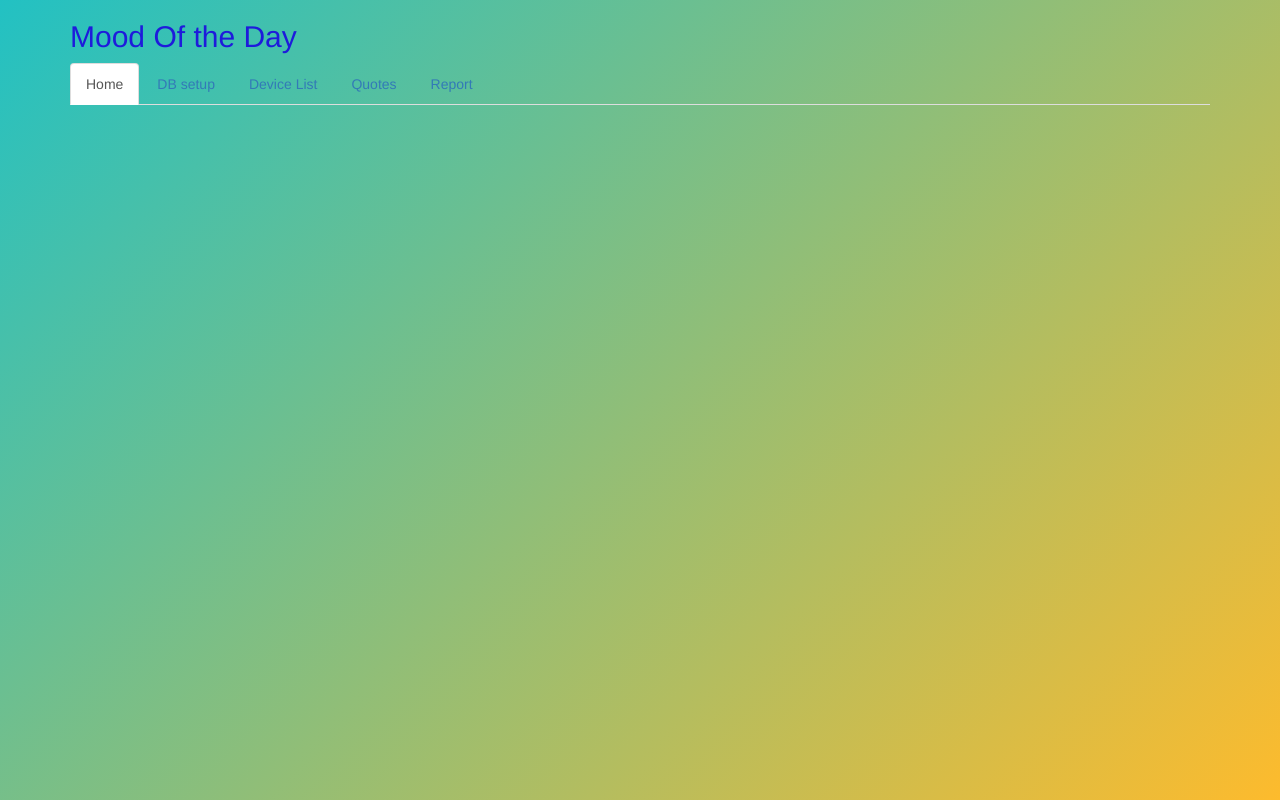
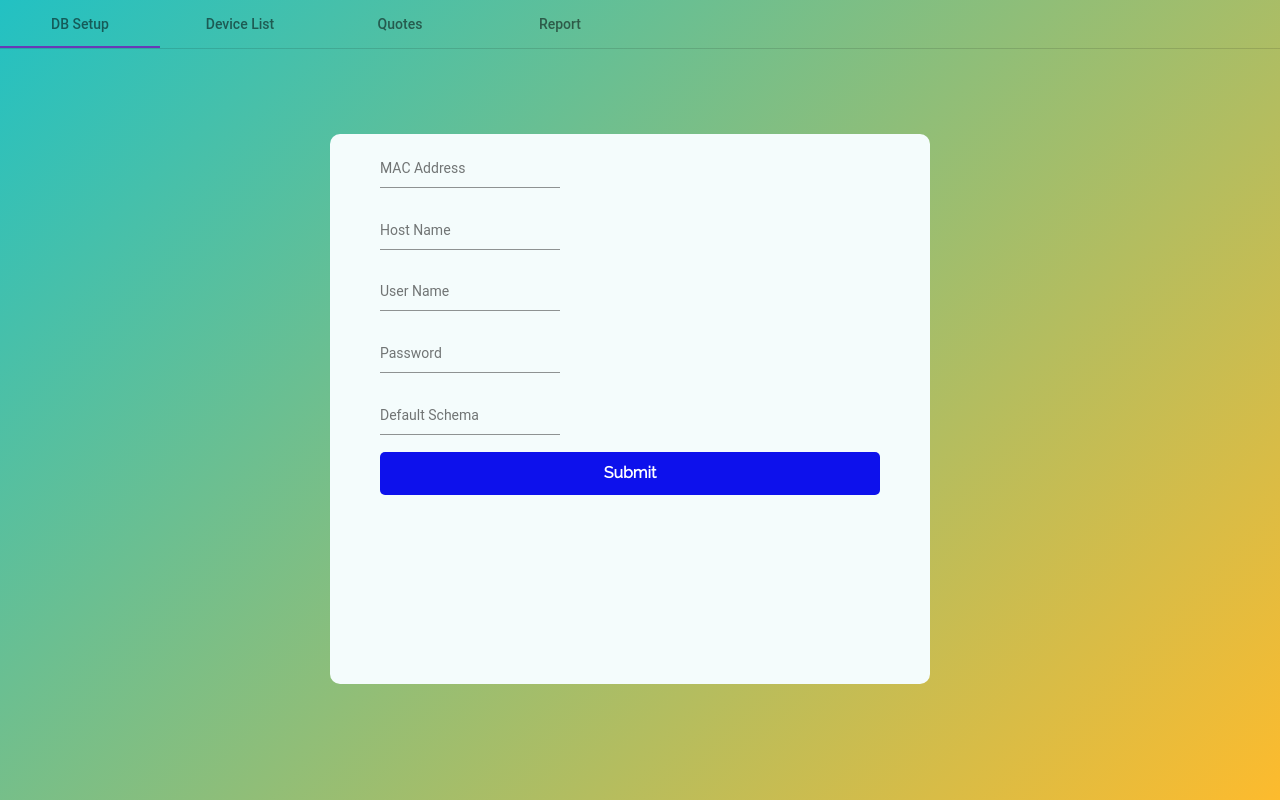
Before and after one commit to ArunaleswarM/arun-mod, an Angular app: page /home in a window 1280 px wide. Built offline with nearby package versions, Linux system fonts and the light colour scheme.

Commit message:
8 files modified, 1 added

```diff
--- a/src/app/dbsetup/dbsetup.component.css
+++ b/src/app/dbsetup/dbsetup.component.css
@@ -20,8 +20,9 @@ div.main{
     background-color:rgb(244, 252, 252);
 
     /* background:linear-gradient(135deg, rgba(34,193,195,1) 0%,     rgba(253,187,45,1) 100%); */
-width: 600px;
+width: 600;
 height: 550;
+
 padding: 10px 50px 25px;
 /* border: 2px solid gray;*/
 /* box-shadow:3px 3px grey; */
@@ -30,7 +31,7 @@ font-family: raleway;
 float:left;
 margin-top:50px;
 }
-input[type=text],input[type=password]{
+/* input[type=text],input[type=password]{
  width: 100%;
 height: 40px;
 padding: 5px;
@@ -40,17 +41,9 @@ border: 2px solid #ccc;
 color: #4f4f4f;
 font-size: 16px;
 border-radius: 5px;
-
-
-/* width: 100%; */
   box-sizing: border-box;
 	border: none;
-  /* font-size: 1.3rem;
-  height: 40px;
-padding: 5px; */
 
-  /* padding-left: 1.5rem;
-  padding-bottom: 1rem; */
   box-shadow: inset 0px -3px 0px 0px rgba(187,187,187,0.2);
   transition: box-shadow 0.2s ease-in;
 }
@@ -62,7 +55,7 @@ input:focus{
  input::-webkit-input-placeholder{
     opacity: 1;
     transition: opacity 0.25s ease-out;
-  }
+  } */
 
   input:hover::-webkit-input-placeholder,
   input:focus::-webkit-input-placeholder{
@@ -120,3 +113,14 @@ border:2px solid  #0d11ec;
 
     padding: 10px;
 }
+
+
+
+input{
+
+
+padding: 3px;
+
+
+
+}
--- a/src/app/dbsetup/dbsetup.component.html
+++ b/src/app/dbsetup/dbsetup.component.html
@@ -6,7 +6,7 @@
 
 <div class="container">
 <div class="main">
-  <br><label>MAC address</label><br>
+  <!-- <br><label>MAC address</label><br>
 <br><input type="text" name="MAC address"><br>
 <br><label>Host Name</label><br>
 <br><input type="text" name="Host Name"><br>
@@ -16,7 +16,25 @@
 <br><input type="password" name="password"><br>
 <br><label>Default Schema</label><br>
 <input type="text" name="Default Schema"><br>
-<br>
+<br> -->
+
+<mat-form-field >
+  <input matInput placeholder="MAC Address " >
+</mat-form-field><br>
+<mat-form-field >
+  <input matInput placeholder="Host Name " >
+</mat-form-field><br>
+<mat-form-field >
+  <input matInput placeholder="User Name" >
+</mat-form-field><br>
+
+<mat-form-field >
+  <input matInput placeholder="Password" >
+</mat-form-field><br>
+<mat-form-field >
+  <input matInput placeholder="Default Schema " >
+</mat-form-field><br>
+
 <button type="submit" >
   Submit
 </button>
--- a/src/app/home/home-routing.module.ts
+++ b/src/app/home/home-routing.module.ts
@@ -26,7 +26,7 @@ const homeRoutes: Routes = [{path:'', pathMatch:'full' ,redirectTo:'/login'},
 
 
 @NgModule({
-  imports: [RouterModule.forRoot(homeRoutes)],
+  imports: [RouterModule.forChild(homeRoutes)],
   exports: [RouterModule]
 })
 export class homeRoutingModule { }
--- a/src/app/home/home.component.html
+++ b/src/app/home/home.component.html
@@ -40,7 +40,7 @@
 
 
 
- <div class="container">
+ <!-- <div class="container">
   <h2>Mood Of the Day</h2>
   <ul class="nav nav-tabs">
     <li class="active"><a data-toggle="tab" >Home</a></li>
@@ -53,4 +53,21 @@
   </ul>
 
 
-  </div>
+  </div> -->
+
+<mat-tab-group>
+  <mat-tab label="DB Setup"  routerLink="/dbsetup" (click)="dbsetup()">
+  <app-dbsetup></app-dbsetup>
+  </mat-tab>
+  <mat-tab label="Device List">
+  <app-devicelist></app-devicelist>
+  </mat-tab>
+  <mat-tab label="Quotes">
+    <app-quotes></app-quotes>
+</mat-tab>
+<mat-tab label="Report">
+  <app-report></app-report>
+</mat-tab>
+
+</mat-tab-group>
+<router-outlet></router-outlet>
--- a/src/app/login/login.component.css
+++ b/src/app/login/login.component.css
@@ -27,7 +27,7 @@ font-family: raleway;
 float:left;
 margin-top:50px;
 }
-input[type=text],input[type=password]{
+input[type=text]{
  width: 100%;
 height: 40px;
 padding: 5px;
@@ -42,16 +42,16 @@ border-radius: 5px;
 /* width: 100%; */
   box-sizing: border-box;
 	border: none;
-  /* font-size: 1.3rem;
-  height: 40px;
-padding: 5px; */
+    /* font-size: 1.3rem;
+    height: 40px;
+  padding: 5px; */
 
-  /* padding-left: 1.5rem;
-  padding-bottom: 1rem; */
+    /* padding-left: 1.5rem;
+    padding-bottom: 1rem; */
   box-shadow: inset 0px -3px 0px 0px rgba(187,187,187,0.2);
   transition: box-shadow 0.2s ease-in;
 }
-input:focus{
+/* input:focus{
     box-shadow: inset 0px -3px 0px 0px rgba(34,193,195,0.7);
     outline: none;
  }
@@ -64,7 +64,7 @@ input:focus{
   input:hover::-webkit-input-placeholder,
   input:focus::-webkit-input-placeholder{
     opacity: 0;
-  }
+  } */
 label{
 color: #020000;
 /* text-shadow: 0 1px 0 #fff; */
@@ -90,8 +90,7 @@ color: black;
 }
 button{
 font-size: 16px;
-/* background: linear-gradient(#0e23e0 5%, #ffdd7f 100%); */
-/* border: 1px solid #e5a900; */
+
 background-color: #0d11ec;
 color: rgb(255, 255, 255);
 font-weight: bold;
@@ -105,7 +104,7 @@ transition: .4s;
 
 }
 button:hover{
-/* background: linear-gradient(#d639db 5%, #0ae026 100%); */
+
 background-color: white;
 color: #0d11ec;
 border:2px solid  #0d11ec;
@@ -124,8 +123,7 @@ border:2px solid  #0d11ec;
 
  body{
 
-  background: linear-gradient(135deg, rgba(34,193,195,1) 0%,     rgba(253,187,45,1) 100%);
-  background-repeat: none;
 
-overflow:auto;
+
+overflow:hidden;
 }
--- a/src/app/login/login.component.html
+++ b/src/app/login/login.component.html
@@ -6,14 +6,19 @@
 
 <div class="main">
 
-<h3>Mood Of the Day</h3> <h2>Login</h2>
+<h2>Mood Of the Day</h2> <h2>Login</h2>
 
-<label>User Name :</label><br>
-<input type="text" name="username" id="username" placeholder="Username" [(ngModel)]= 'username' required ><br>
-<label>Password :</label><br>
-<input type="password" name="password" id="password" placeholder="Password" [(ngModel)]= 'password' required><br><br>
 
-<button (click)="login()" >Login</button><br>
+
+<mat-form-field >
+    <input matInput placeholder="Username" [(ngModel)]= 'username'  >
+  </mat-form-field>
+  <mat-form-field>
+        <input type="password" matInput placeholder="Password" [(ngModel)]= 'password'  >
+
+  </mat-form-field>
+<button  (click)="login()" >Login</button><br>
+
 
 
 
--- a/src/styles.css
+++ b/src/styles.css
@@ -1,7 +1,13 @@
+@import '~@angular/material/prebuilt-themes/deeppurple-amber.css';
+
+
+
+
+
  body{
 
   background: linear-gradient(135deg, rgba(34,193,195,1) 0%,     rgba(253,187,45,1) 100%);
   background-repeat: none;
 
-overflow:auto;
+
 }
```
Also changed, not shown: src/app/app.module.ts (+9 -2 lines), src/material-module.ts (added, +97 -0 lines).
